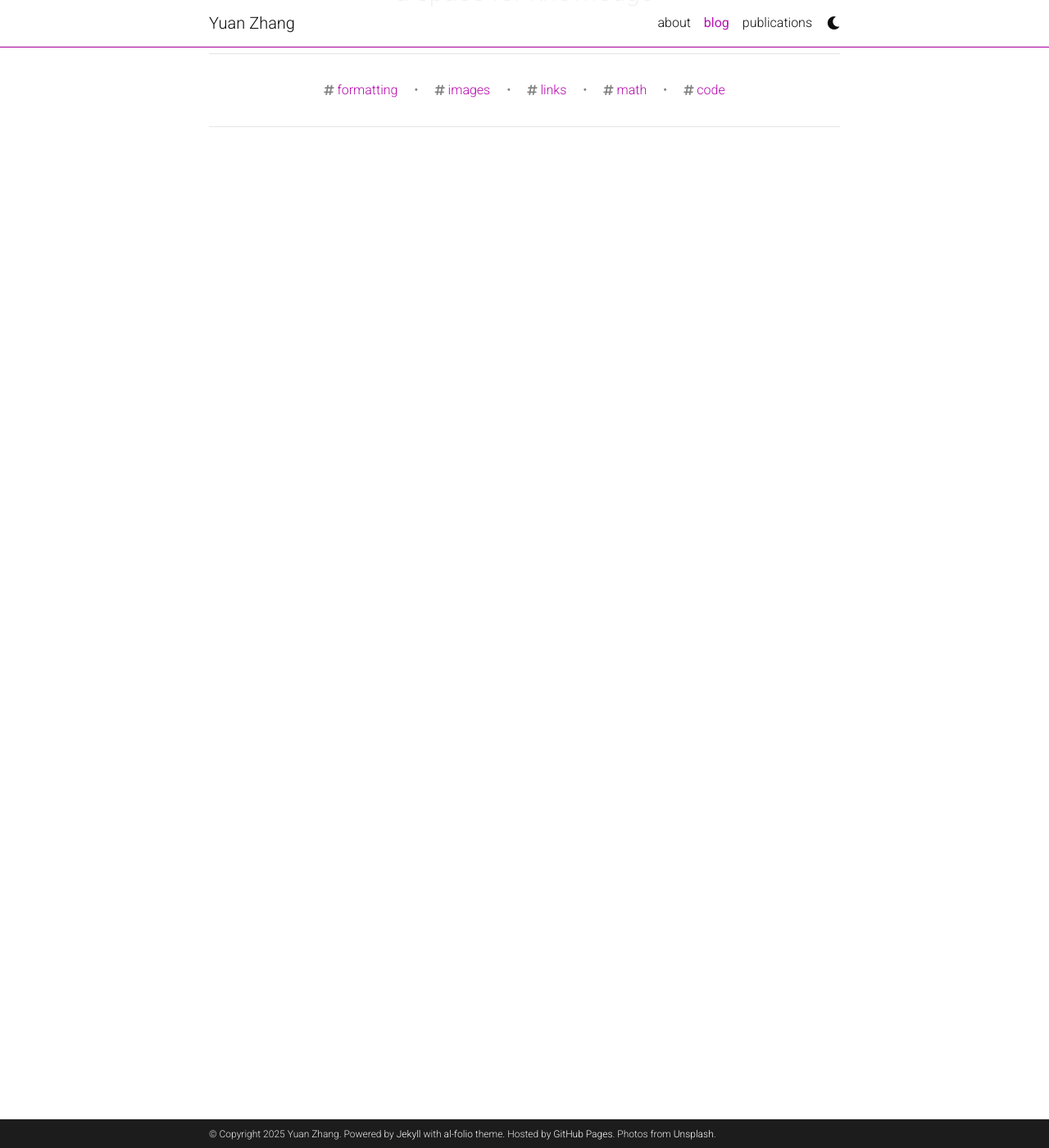
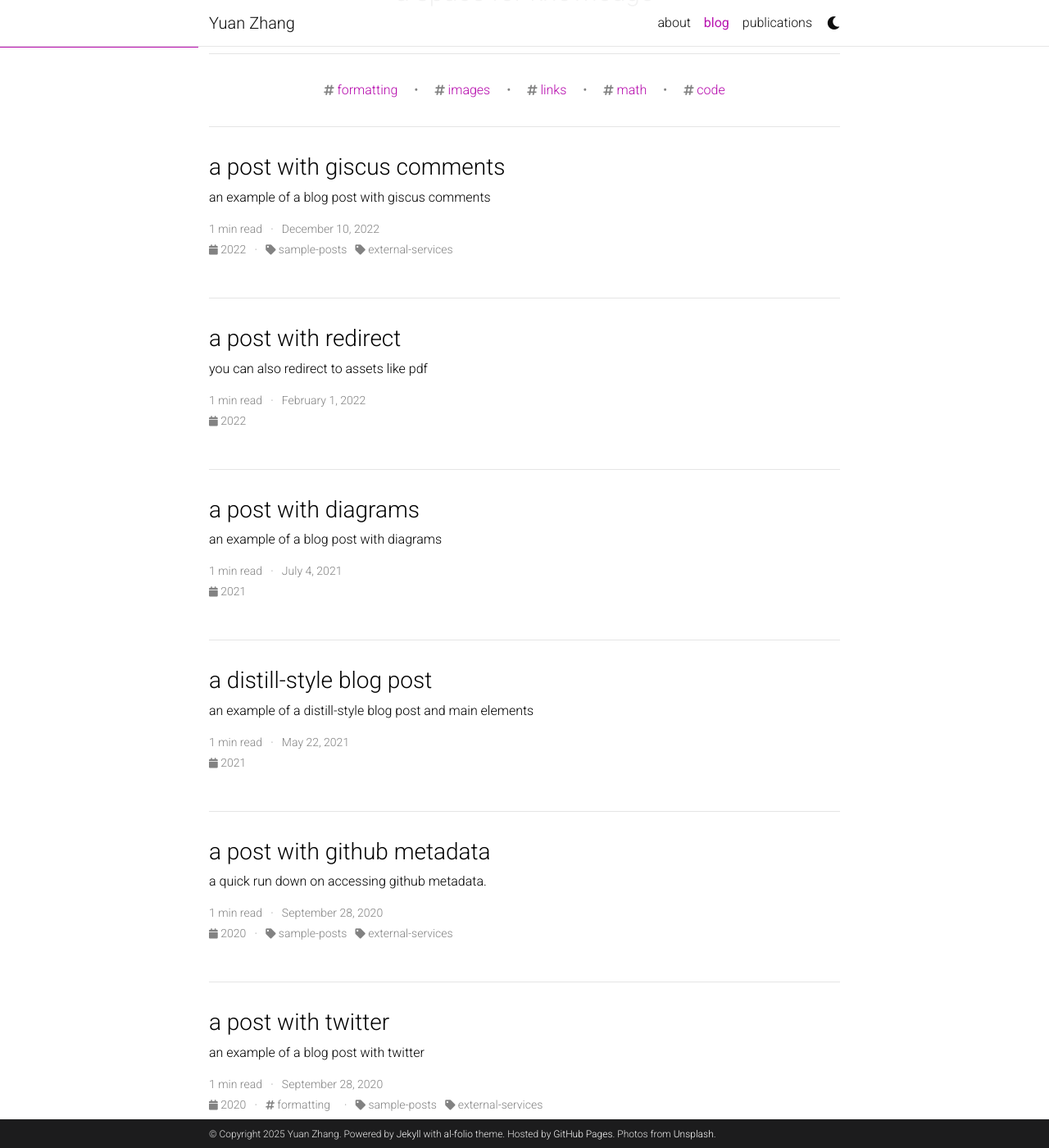
Before and after one commit to mikezhang95/mikezhang95.github.io, a Jekyll site: the page built from blog/index.html, in a window 1280 px wide and 1400 px high, scrolled down 270 px. Shown: the whole window at 82% size. Built offline with Jekyll 4.4.1, drawn with Linux system fonts in a browser that asks for light colours; comment, search, counter and statistics services are not loaded; a style sheet for code colours, icons or effects is not loaded; some of the changed text lies outside the part shown.

Commit message:
[fix] enable blog

```diff
--- a/_config.yml
+++ b/_config.yml
@@ -127,7 +127,7 @@ pagination:
   enabled: false
 
 related_blog_posts:
-  enabled: true
+  enabled: false
   max_related: 5
 
 # Giscus comments (RECOMMENDED)
--- a/blog/index.html
+++ b/blog/index.html
@@ -36,7 +36,7 @@ pagination:
   {% endif %}
 
   <ul class="post-list">
-    {% for post in paginator.posts %}
+    {% for post in site.posts %}
 
     {% if post.external_source == blank %}
       {% assign read_time = post.content | number_of_words | divided_by: 180 | plus: 1 %}
```
